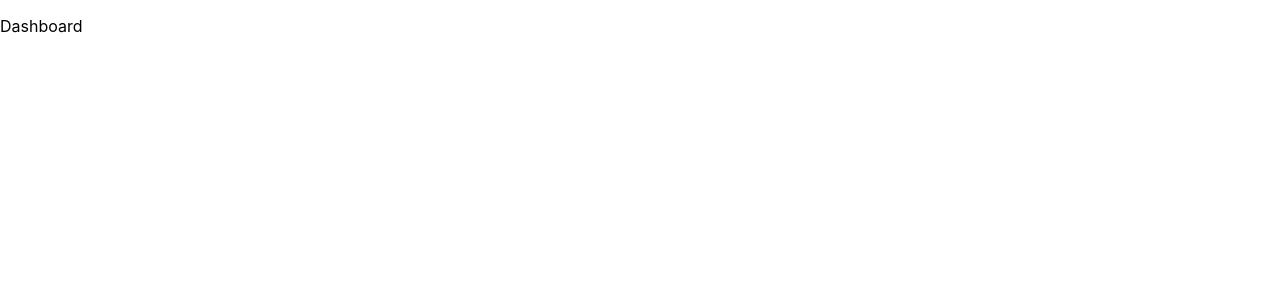
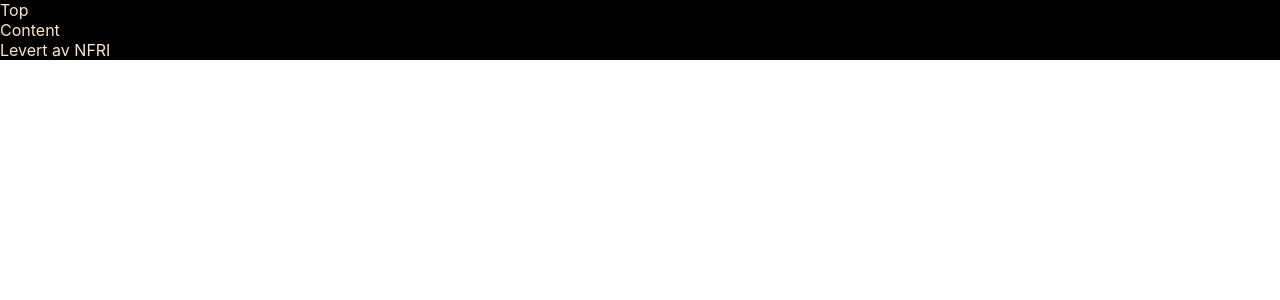
Before and after one commit to Skippern/fagprove-IT-utvikler, a React (Create React App) app in the folder frontend/: page /dashboard in a window 1280 px wide. Shown: the top 300 px of the page. Built offline with nearby package versions, Linux system fonts and the light colour scheme.

Commit message:
noen justeringer

```diff
--- a/frontend/src/c/Dashboard.tsx
+++ b/frontend/src/c/Dashboard.tsx
@@ -1,5 +1,9 @@
 export default function Dashboard() {
     return (
-        <p>Dashboard</p>
+        <div className="dashboard">
+            <div className="dashboard-top">Top</div>
+            <div className="dashboard-content">Content</div>
+            <div className="dashboard-footer">Levert av NFRI</div>
+        </div>
     )
 }
--- a/frontend/src/c/Login.tsx
+++ b/frontend/src/c/Login.tsx
@@ -1,5 +1,9 @@
 export default function Login() {
     return (
-        <p>Login Screen to come here</p>
+        <div className="login-grid">
+            <div className="login-grid-image">X</div>
+            <div className="login-grid-menu">Y</div>
+        </div>
+
     )
 }
--- a/frontend/src/index.css
+++ b/frontend/src/index.css
@@ -11,3 +11,31 @@ code {
   font-family: source-code-pro, Menlo, Monaco, Consolas, 'Courier New',
     monospace;
 }
+
+.login-grid {
+  display: grid;
+  grid-template-columns: 95vw;
+}
+.login-grid-image {
+  border: 1px;
+  flex: 3;
+}
+.login-grid-menu {
+  border: 1px;
+  padding: 10px;
+  flex: 1;
+}
+
+.dashboard {
+  background-color: black;
+  color: bisque;
+}
+.dashboard-top {
+  align-items: center;
+}
+.dashboard-content {
+  align-items: center;
+}
+.dashboard-footer {
+  align-items: center;
+}
--- a/frontend/src/index.tsx
+++ b/frontend/src/index.tsx
@@ -12,7 +12,7 @@ import reportWebVitals from './reportWebVitals';
 
 import ErrorPage from './c/ErrorPage';
 import Login from './c/Login';
-import Register from './c/register';
+import Register from './c/Register';
 import Dashboard from './c/Dashboard';
 
 const router = createBrowserRouter(
```
Also changed, not shown: frontend/src/c/Register.tsx (renamed from frontend/src/c/register.tsx).
